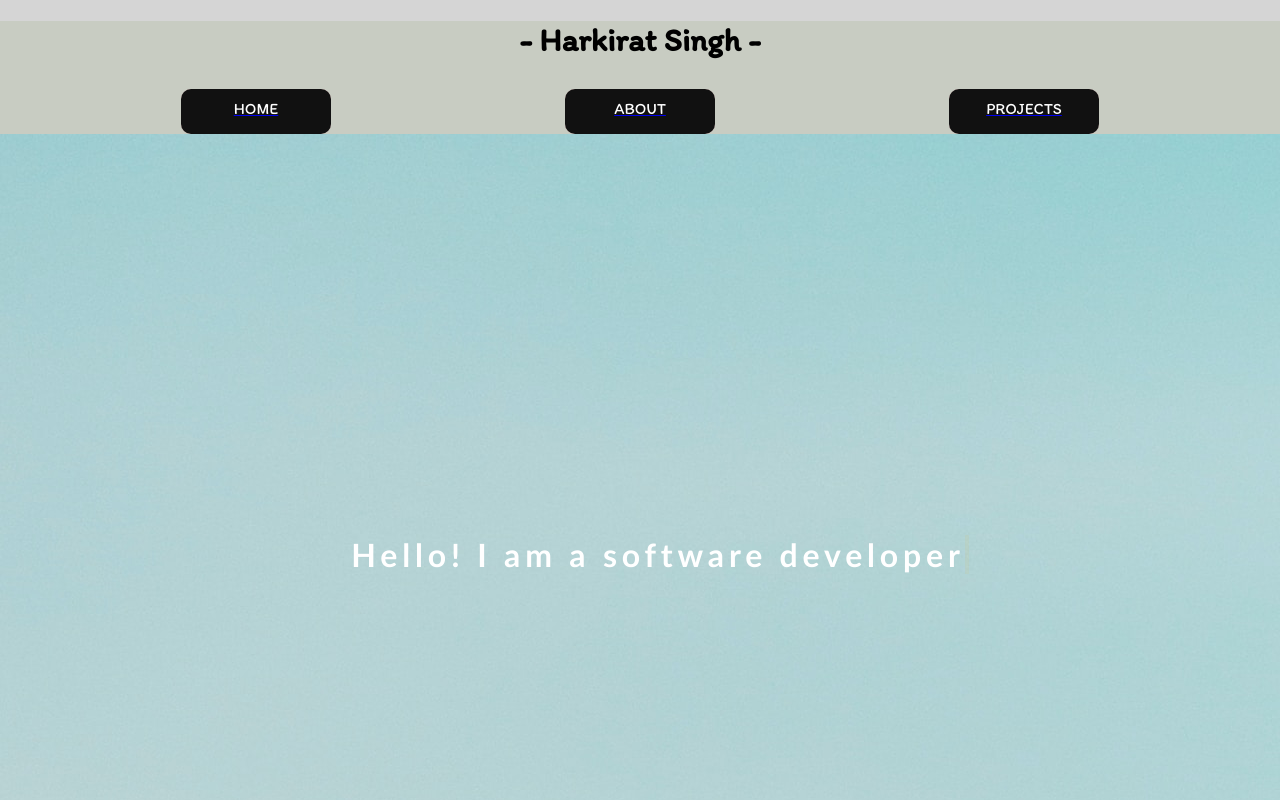
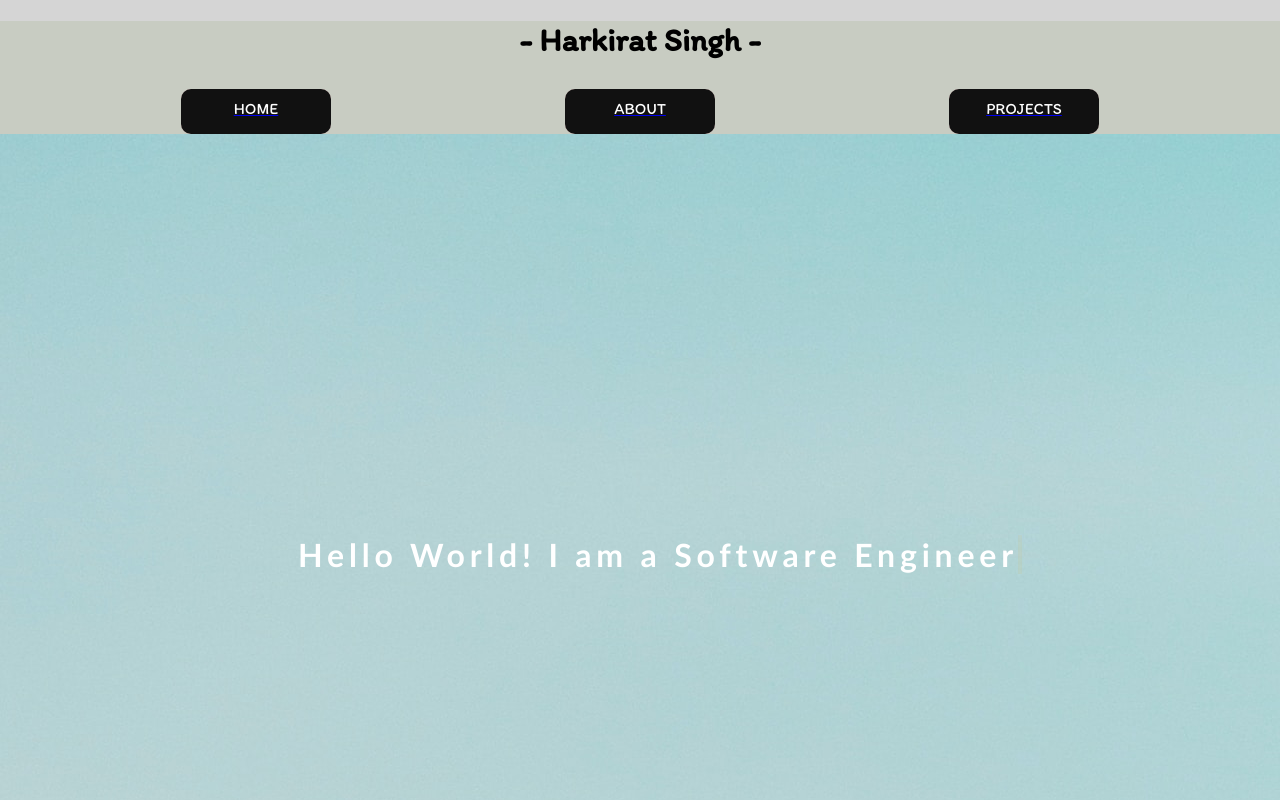
Before and after one commit to harkirats043/Portfolio, a React (Create React App) app: page / in a window 1280 px wide. Built offline with nearby package versions, Linux system fonts and the light colour scheme.

Commit message:
Overall update

```diff
--- a/src/pages/Home.css
+++ b/src/pages/Home.css
@@ -1,24 +1,13 @@
-
-.typewriter-container {
-    display: inline-block;
-    overflow: hidden;
-    white-space: nowrap;
-    border-right: .15em solid rgba(255, 166, 0, 0.096);
-    margin: 0 auto;
-    letter-spacing: .15em;
-  }
-  .typewriter{
-    display: inline-block;
-    color: #fff;
+.typewriter{
     font-family:'Trebuchet MS', 'Lucida Sans Unicode', 'Lucida Grande', 'Lucida Sans', Arial, sans-serif;
     overflow: hidden;
     border-right: .15em solid rgba(255, 166, 0, 0.096);
     white-space: nowrap;
-    margin: 0 auto;
+    margin-top: - 50px;
     letter-spacing: .15em;
     animation:
     typing 3.5s steps(30, end),
-    blink-caret .1s step-end infinite;
+    blink-caret .5s step-end infinite;
     }
 
     /* The typing effect */
--- a/src/pages/Home.js
+++ b/src/pages/Home.js
@@ -5,8 +5,8 @@ function Home(props) {
   return (
 
       <div className="homepage-content">
-        <h1 className="typewriter">Hello! I am a software developer</h1>
-      </div>
+        <h1 className="typewriter">Hello World! I am a Software Engineer</h1>
+     </div>
 
   )
 }
```
